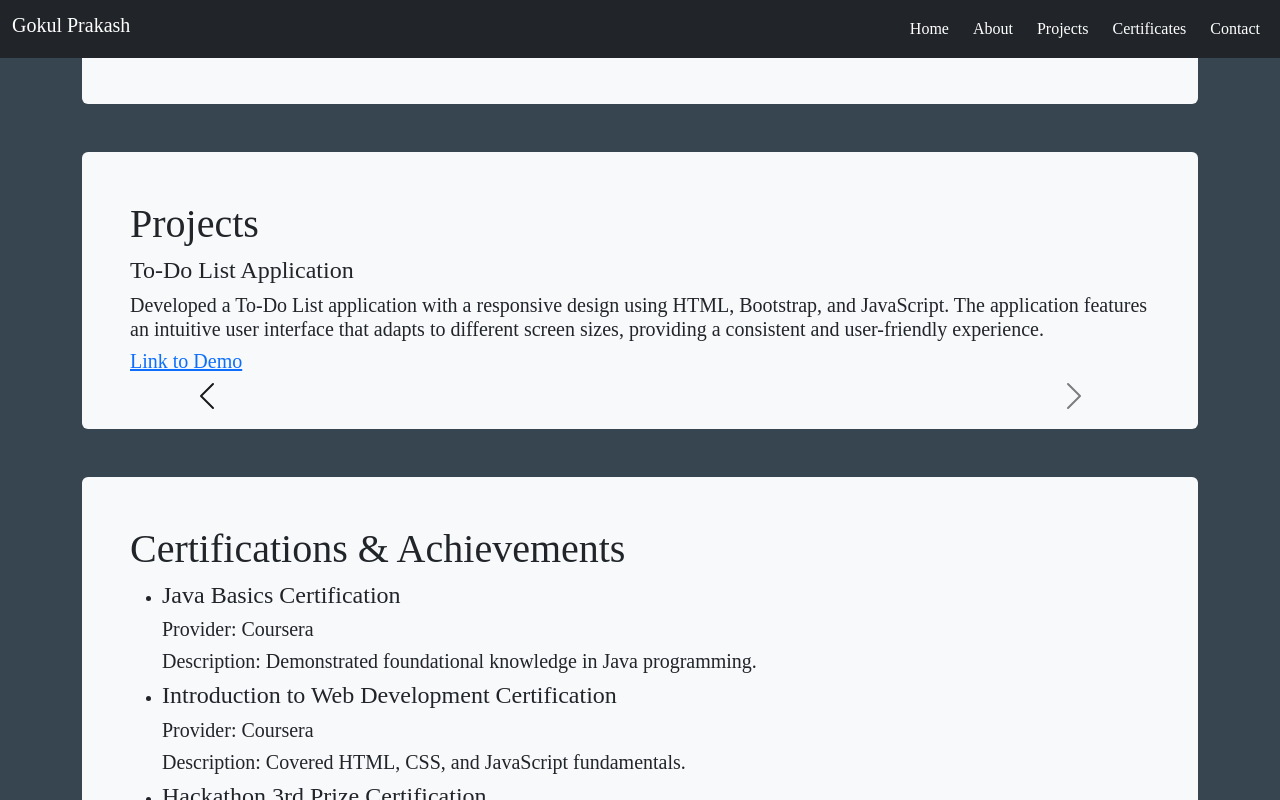
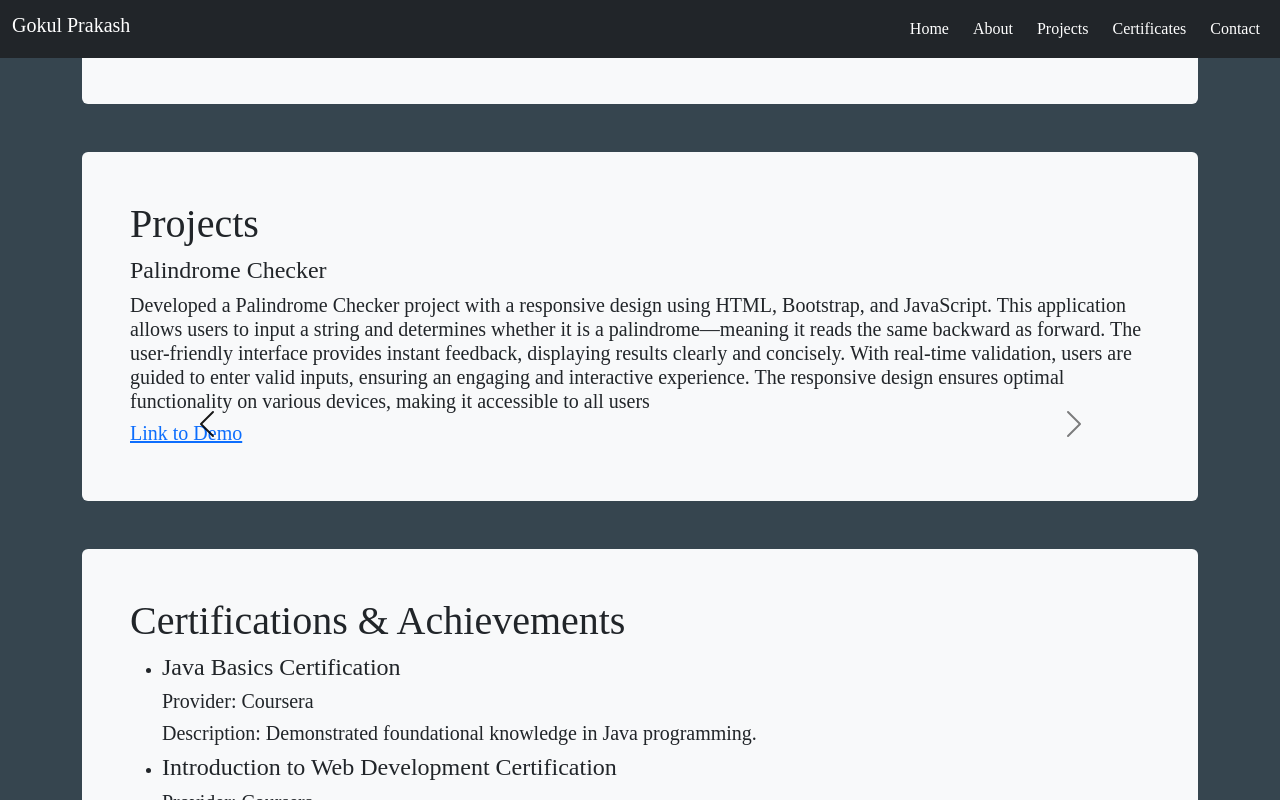
Before and after one commit to Gokulprakash2005/Portfolio, a React (Create React App) app: page / in a window 1280 px wide. Both pictures are taken after a click on the button "Previous". Shown: the part 1797-2597 px from the top of the page. Built offline with nearby package versions, Linux system fonts and the light colour scheme.

Commit message:
Commit message

```diff
--- a/src/comp/projects/project.js
+++ b/src/comp/projects/project.js
@@ -46,6 +46,33 @@ function Projects_Section() {
                   <h5><a href="https://gokulprakash2005.github.io/Todo-List/" target="_blank" rel="noopener noreferrer" >Link to Demo</a></h5>
                 </div>
               </div>
+              <div className="carousel-item">
+                <div className="d-block w-100">
+                  <h4>GPA Calculator</h4>
+                  <h5>
+                  Developed a GPA Calculator project with a responsive design using HTML, Bootstrap, and JavaScript. The application allows users to input their course grades and credit hours, dynamically calculating their GPA in real time. It features a user-friendly interface with validation to ensure accurate input, along with clear visual feedback for users. The responsive design ensures accessibility on various devices, enhancing the overall user experience
+                  </h5>
+                  <h5><a href="https://gokulprakash2005.github.io/GPA-calculator/" target="_blank" rel="noopener noreferrer" >Link to Demo</a></h5>
+                </div>
+              </div>
+              <div className="carousel-item">
+                <div className="d-block w-100">
+                  <h4>CGPA Calculator</h4>
+                  <h5>
+                  Developed a CGPA Calculator project with a responsive design using HTML, Bootstrap, and JavaScript. This application enables users to input their course grades and corresponding credit hours, calculating their Cumulative Grade Point Average (CGPA) automatically. It features an intuitive interface with validation checks to ensure accurate data entry, providing immediate visual feedback to users. The responsive design allows seamless access across different devices, enhancing usability and accessibility for all users.
+                  </h5>
+                  <h5><a href="https://gokulprakash2005.github.io/CGPA-Calculator/" target="_blank" rel="noopener noreferrer" >Link to Demo</a></h5>
+                </div>
+              </div>
+              <div className="carousel-item">
+                <div className="d-block w-100">
+                  <h4>Palindrome Checker</h4>
+                  <h5>
+                  Developed a Palindrome Checker project with a responsive design using HTML, Bootstrap, and JavaScript. This application allows users to input a string and determines whether it is a palindrome—meaning it reads the same backward as forward. The user-friendly interface provides instant feedback, displaying results clearly and concisely. With real-time validation, users are guided to enter valid inputs, ensuring an engaging and interactive experience. The responsive design ensures optimal functionality on various devices, making it accessible to all users
+                  </h5>
+                  <h5><a href="https://gokulprakash2005.github.io/Palindrome_Checker/" target="_blank" rel="noopener noreferrer" >Link to Demo</a></h5>
+                </div>
+              </div>
             </div>
             <button className="carousel-control-prev " style={{ marginTop:"140px" }} type="button" data-bs-target="#projectsCarousel" data-bs-slide="prev">
               <span className="carousel-control-prev-icon" aria-hidden="true" style={{ filter: "invert(100%)" }}></span>
```
